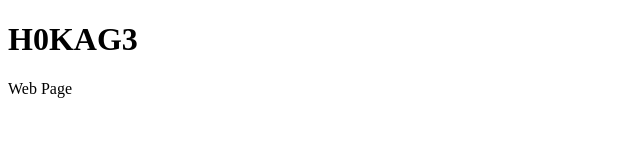
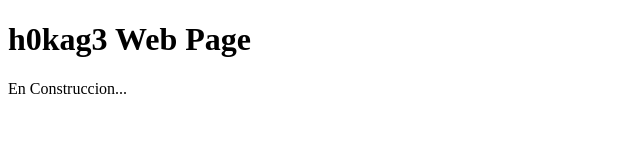
Before and after one commit to h0kag3/h0kag3.github.io, a plain HTML site: page index.html in a window 1280 px wide. Shown: the whole page, without its empty margins (0-640 px from the left). Drawn offline with Linux system fonts and the light colour scheme.

Commit message:
Update index.html

```diff
--- a/index.html
+++ b/index.html
@@ -2,8 +2,8 @@
 <html>
 <body>
 
-<h1>H0KAG3</h1>
-<p>Web Page</p>
+<h1>h0kag3 Web Page</h1>
+<p>En Construccion...</p>
 
 </body>
 </html>
```
